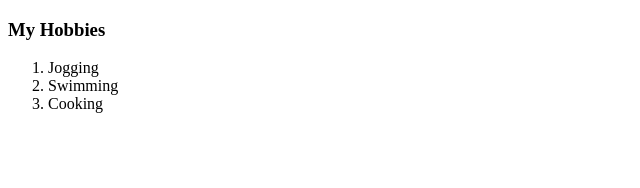
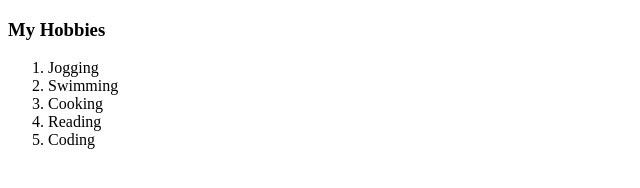
Before and after one commit to jasontan89/CV2022, a plain HTML site: page hobbies.html in a window 1280 px wide. Shown: the whole page, without its empty margins (0-640 px from the left). Drawn offline with Linux system fonts and the light colour scheme.

Commit message:
Update hobbies.html
add reading
add coding

```diff
--- a/hobbies.html
+++ b/hobbies.html
@@ -10,6 +10,8 @@
         <li>Jogging</li>
         <li>Swimming</li>
         <li>Cooking</li>
+        <li>Reading</li>
+        <li>Coding</li>
     </ol>
 </body>
 </html>
```
